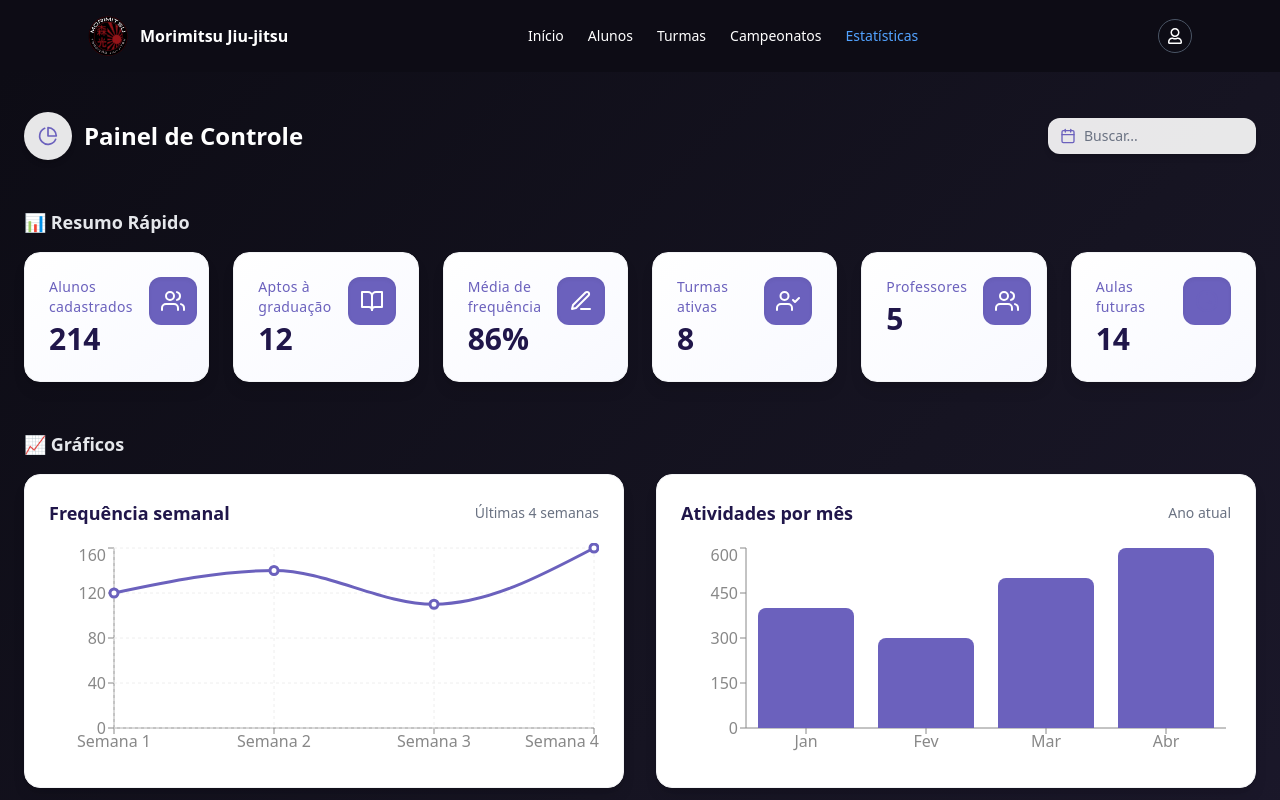
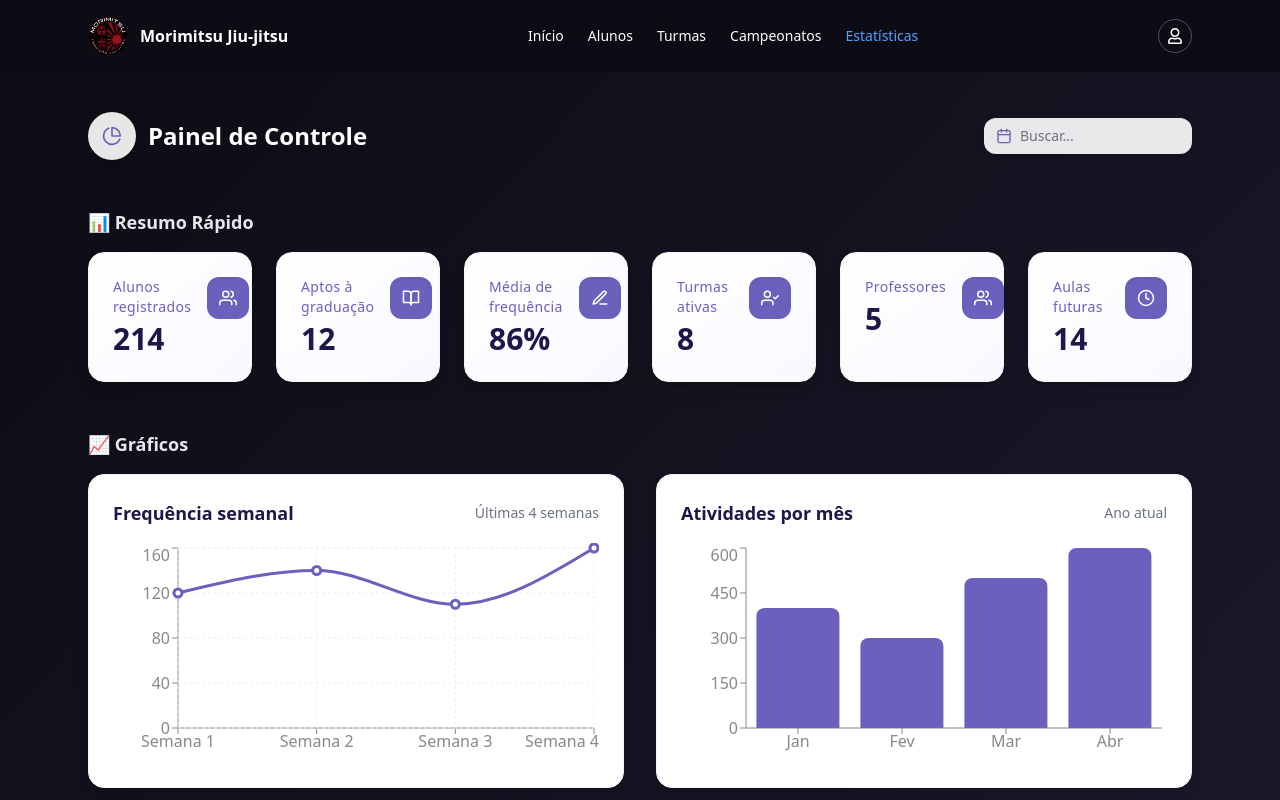
Before and after one commit to Lorranny125690/Morimistu, a React (Vite) app: page /dashboard in a window 1280 px wide. Shown: the top 800 px of the page. Built offline with nearby package versions, Linux system fonts and the light colour scheme.

Commit message:
dashboard

```diff
--- a/src/screens/dashboard/dashboard.tsx
+++ b/src/screens/dashboard/dashboard.tsx
@@ -106,7 +106,8 @@ const StatCard: React.FC<StatCardProps> = ({ title, value, icon, accent }) => (
 /* ---------------- Dashboard Page ---------------- */
 export const Dashboard: React.FC = () => {
   return (
-    <div className="min-h-screen bg-gradient-to-br from-[#0D0C15] via-[#161422] to-[#1E1A30] text-white font-sans px-6 py-10 space-y-12">
+    <div className="bg-gradient-to-br from-[#0D0C15] via-[#161422] to-[#1E1A30]">
+    <div className="max-w-6xl mx-auto min-h-screen text-white font-sans px-6 py-10 space-y-12">
       {/* Header */}
       <header className="flex items-center justify-between">
         <div className="flex items-center gap-3">
@@ -134,40 +135,40 @@ export const Dashboard: React.FC = () => {
         </h3>
         <div className="grid grid-cols-1 md:grid-cols-3 lg:grid-cols-6 gap-6">
           <StatCard
-            title="Alunos cadastrados"
+            title="Alunos registrados"
             value={mockStats.totalStudents}
-            icon={<FiUsers className="text-2xl text-white" />}
+            icon={<FiUsers className="text-lg text-white" />}
             accent="bg-[#6B61BD]"
           />
           <StatCard
             title="Aptos à graduação"
             value={mockStats.studentsEligible}
-            icon={<FiBookOpen className="text-2xl text-whit" />}
-            accent="bg-[#6b61bd]"
+            icon={<FiBookOpen className="text-lg text-white" />}
+            accent="bg-[#6B61BD]"
           />
           <StatCard
             title="Média de frequência"
             value={`${mockStats.avgAttendancePercent}%`}
-            icon={<FiEdit3 className="text-2xl text-white" />}
-            accent="bg-[#6b61bd]"
+            icon={<FiEdit3 className="text-lg text-white" />}
+            accent="bg-[#6B61BD]"
           />
           <StatCard
             title="Turmas ativas"
             value={mockStats.activeClasses}
-            icon={<FiUserCheck className="text-2xl text-white" />}
-            accent="bg-[#6b61bd]"
+            icon={<FiUserCheck className="text-lg text-white" />}
+            accent="bg-[#6B61BD]"
           />
           <StatCard
             title="Professores"
             value={mockStats.totalTeachers}
-            icon={<FiUsers className="text-2xl text-white" />}
-            accent="bg-[#6b61bd]"
+            icon={<FiUsers className="text-lg text-white" />}
+            accent="bg-[#6B61BD]"
           />
           <StatCard
             title="Aulas futuras"
             value={mockStats.futureClasses}
-            icon={<FiClock className="text-2xl text-[#6B61BD]" />}
-            accent="bg-[#6b61bd]"
+            icon={<FiClock className="text-lg text-white" />}
+            accent="bg-[#6B61BD]"
           />
         </div>
       </section>
@@ -313,5 +314,6 @@ export const Dashboard: React.FC = () => {
         </div>
       </section>
     </div>
+    </div>
   );
 };
```
